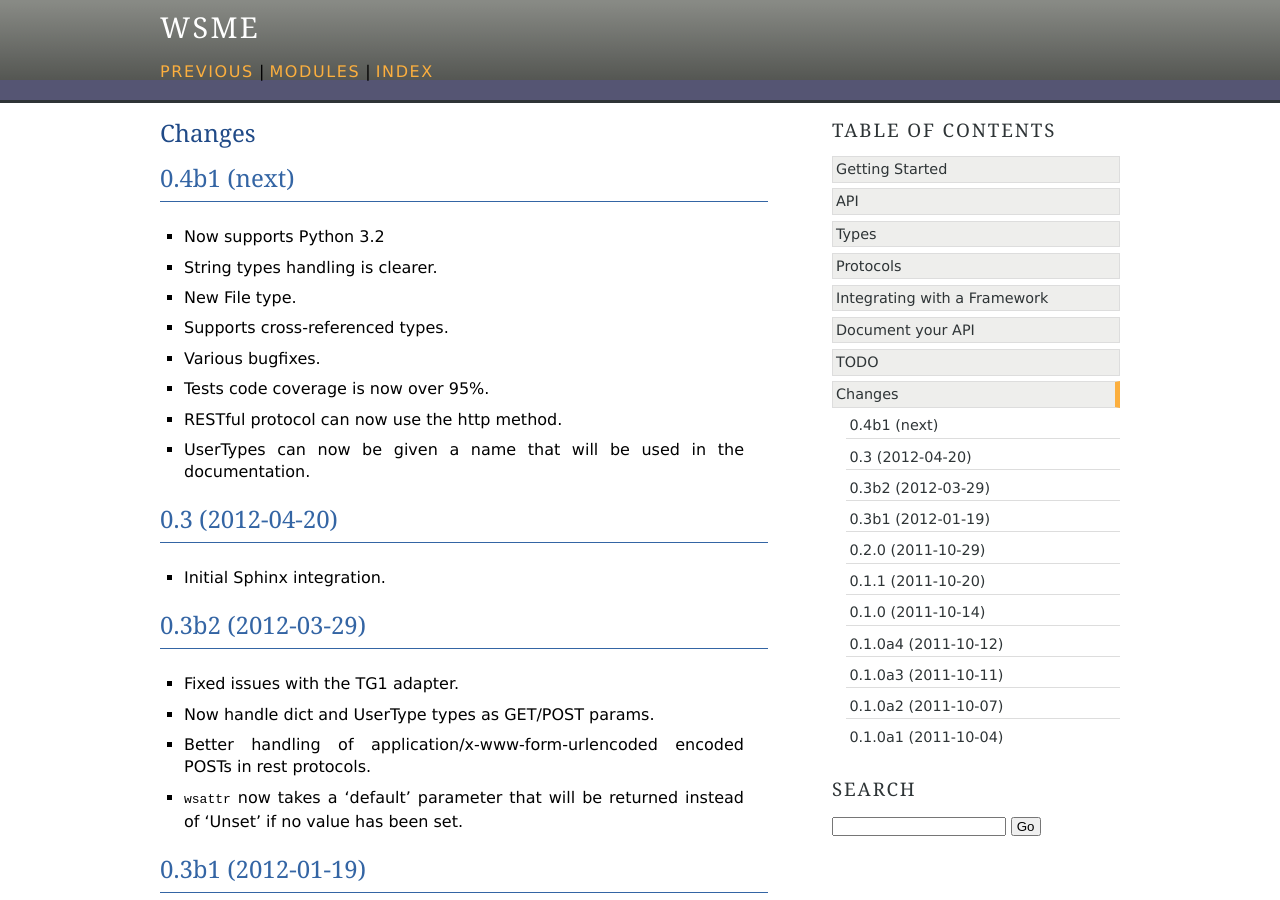
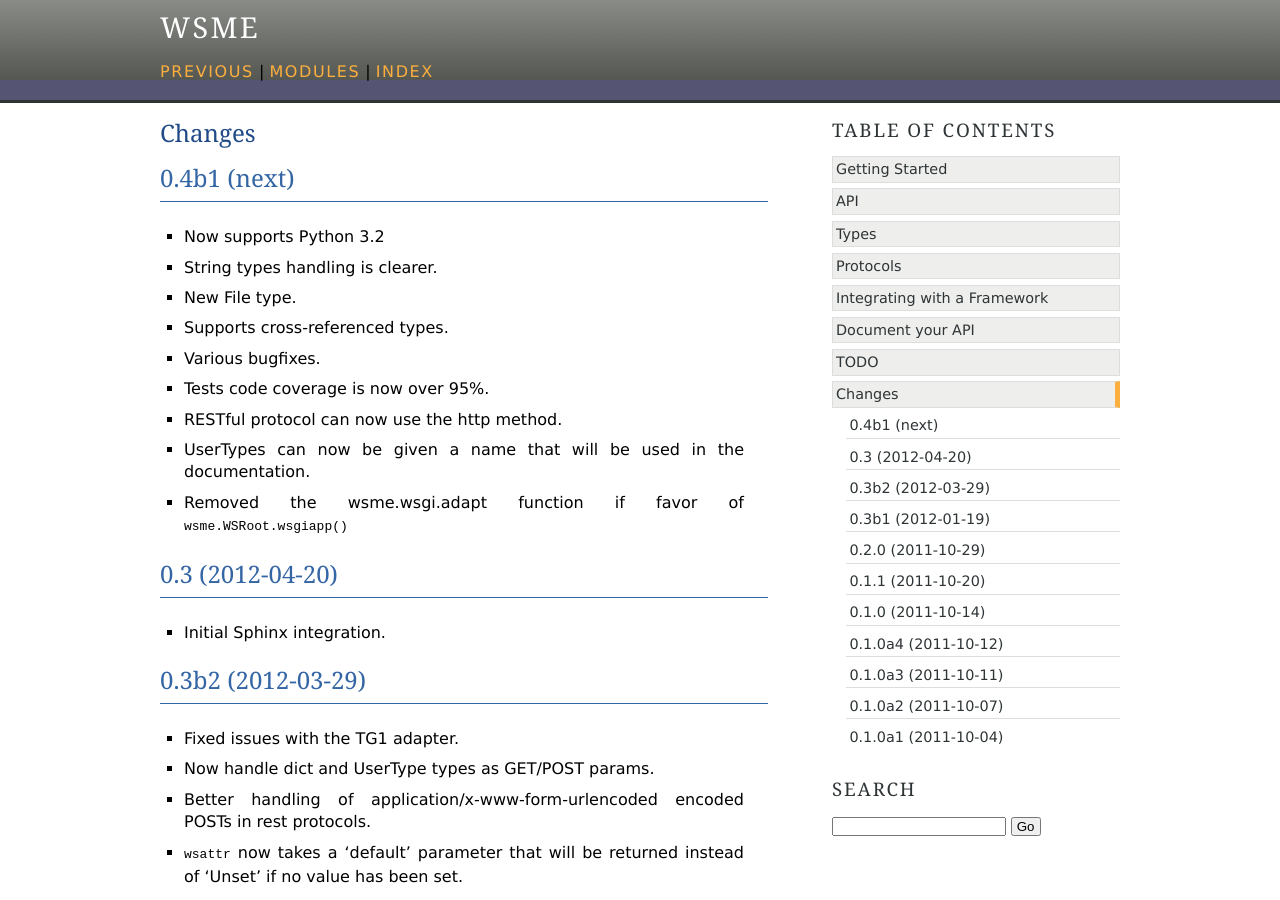
Before and after one commit to openstack-archive/wsme, a Sphinx documentation site: the page built from doc/changes.rst, in a window 1280 px wide and 900 px high. Built offline with Sphinx 7.4.7, drawn with Linux system fonts in a browser that asks for light colours; the version number could not be read and is left out.

Commit message:
Mention the wsme.wsgi replacement by wsme.WSRoot.wsgiapp in the changelog

```diff
--- a/doc/changes.rst
+++ b/doc/changes.rst
@@ -20,6 +20,9 @@
 
 *   UserTypes can now be given a name that will be used in the
     documentation.
+
+*   Removed the wsme.wsgi.adapt function if favor of
+    :meth:`wsme.WSRoot.wsgiapp`
 
 0.3 (2012-04-20)
 ----------------
```
